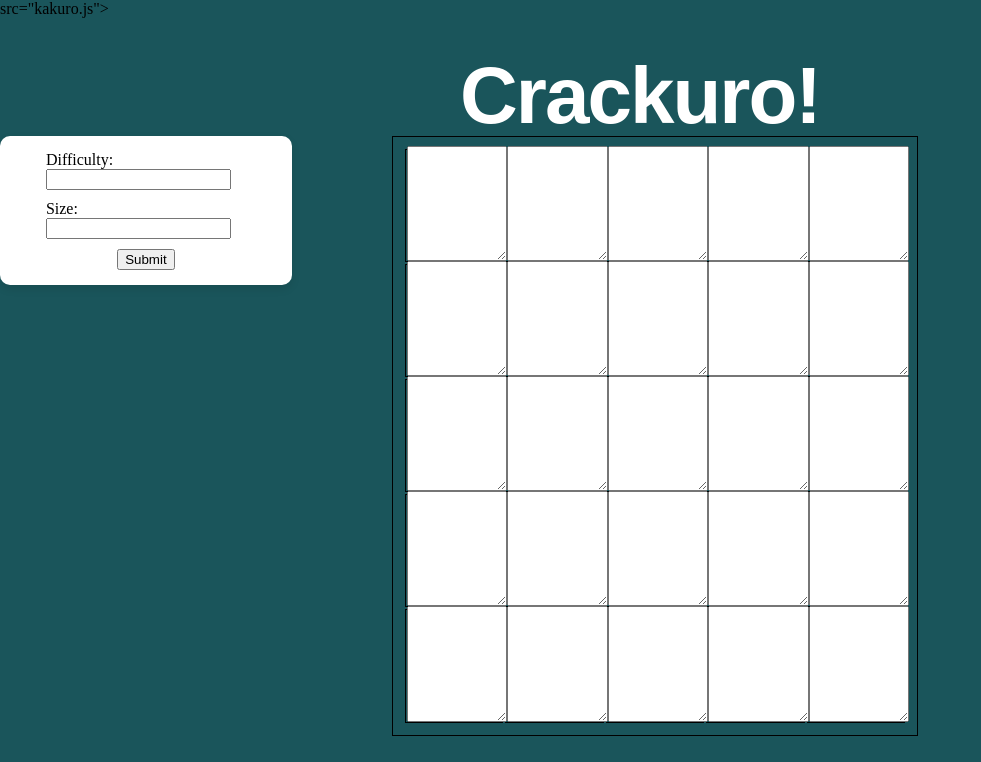
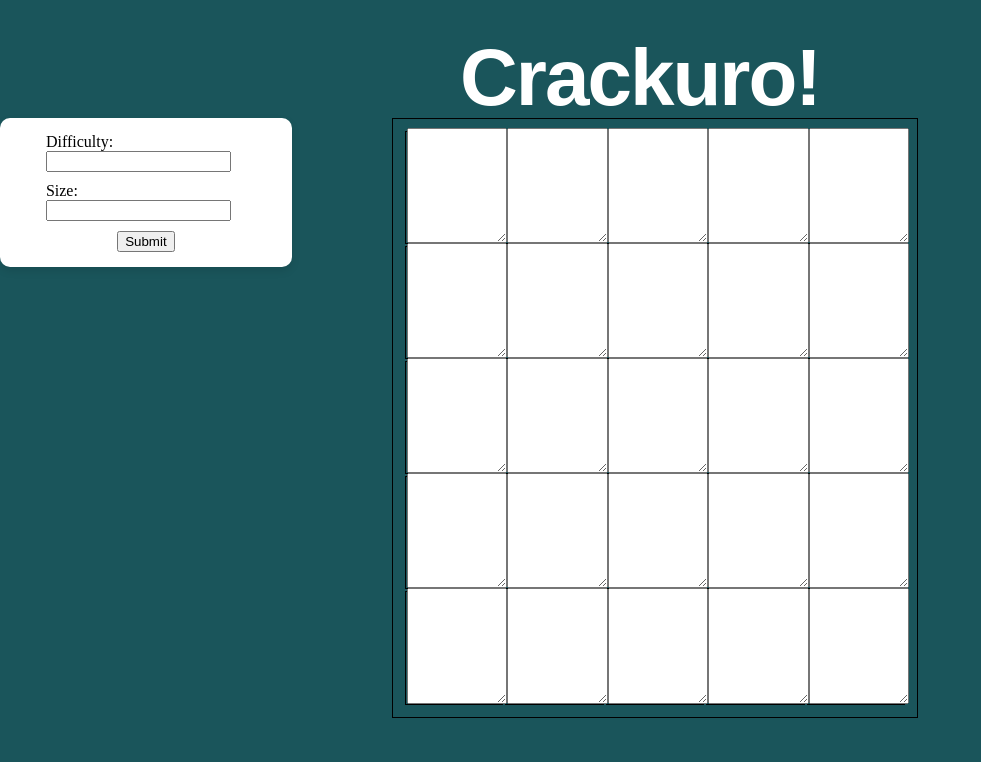
Before and after one commit to cystrainseymour/kakuro, a plain HTML site: page index.html in a window 1280 px wide. Shown: the whole page, without its empty margins (0-981 px from the left). Drawn offline with Linux system fonts and the light colour scheme.

Commit message:
fixed another type

```diff
--- a/index.html
+++ b/index.html
@@ -13,7 +13,7 @@
 				ob.value = ob.value.replace(invalidChars,"");
 		  }
 	}
-  </script> src="kakuro.js"></script>
+  </script src="kakuro.js"></script>
   <script type="module"  src="./kakuro.js"></script>
 </head>
 <body>
```
